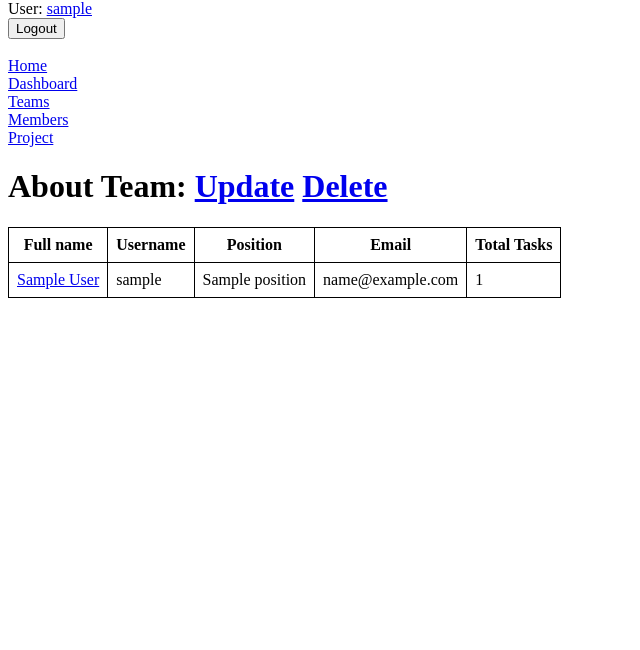
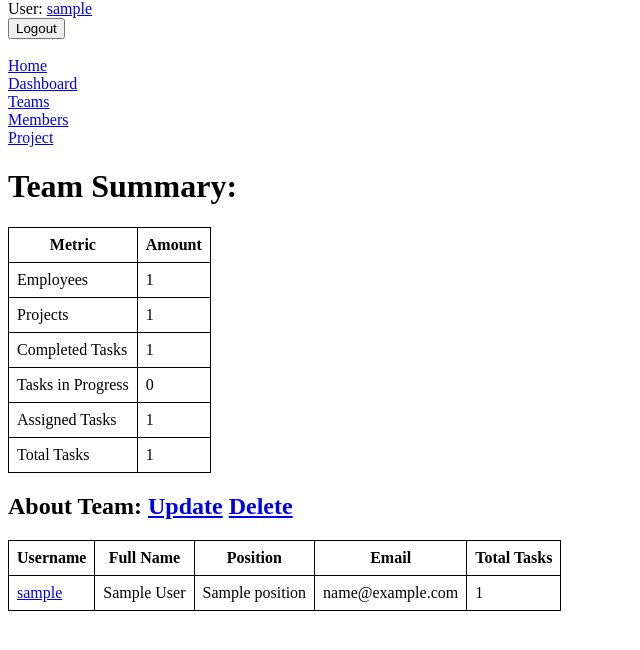
Before and after one commit to msubchak/team-task-manager, a Django app: page /teams/1/ in a window 1280 px wide. Shown: the part 80-730 px from the top of the page, without its empty margins (0-640 px from the left). Run offline with Django 5.2, Linux system fonts and the light colour scheme; a user stored in the database is signed in; tables that the repository leaves empty hold one stand-in row (values such as "Sample post").

Commit message:
feat: Update Team List task counts to calculate via projects; Add Team Summary with details to Team Detail view

```diff
--- a/tasks/views.py
+++ b/tasks/views.py
@@ -178,15 +178,16 @@ class TeamListView(LoginRequiredMixin, generic.ListView):
         return Team.objects.annotate(
             num_workers=Count("workers", distinct=True),
             num_projects=Count("project", distinct=True),
-            num_tasks=Count("workers__task", distinct=True),
+            num_tasks=Count("project__tasks", distinct=True),
             complete_tasks=Count(
-                "workers__task",
-                filter=Q(workers__task__is_complete=True),
+                "project__tasks",
+                filter=Q(project__tasks__is_complete=True),
                 distinct=True
+
             ),
             in_progress_tasks=Count(
-                "workers__task",
-                filter=Q(workers__task__is_complete=False),
+                "project__tasks",
+                filter=Q(project__tasks__is_complete=False),
                 distinct=True
             )
         )
@@ -196,8 +197,23 @@ class TeamDetailView(LoginRequiredMixin, generic.DetailView):
     model = Team
 
     def get_context_data(self, **kwargs):
-        context = super().get_context_data(**kwargs)
+        team_id = self.kwargs["pk"]
+        context = super(TeamDetailView, self).get_context_data(**kwargs)
         context["workers"] = self.object.workers.all()
+        context["num_workers"] = Worker.objects.filter(team=team_id).count()
+        context["num_projects"] = Project.objects.filter(team=team_id).count()
+        context["complete_tasks"] = Task.objects.filter(
+            project__team=team_id,
+            is_complete=True,
+        ).distinct().count()
+        context["in_progress"] = Task.objects.filter(
+            project__team=team_id,
+            is_complete=False,
+        ).distinct().count()
+        context["assigned_tasks"] = Task.objects.filter(
+            project__team=team_id, assignees__team=team_id,
+        ).distinct().count()
+        context["num_tasks"] = Task.objects.filter(project__team=team_id).distinct().count()
         return context
 
 
--- a/templates/tasks/team_detail.html
+++ b/templates/tasks/team_detail.html
@@ -1,15 +1,50 @@
 {% extends "base.html" %}
 {% block content %}
   <h1>
-    About Team:
-    <a href="{% url 'tasks:team-update' team.id %}">Update</a>
-    <a href="{% url 'tasks:team-delete' team.id %}">Delete</a>
+    Team Summary:
   </h1>
   <table class="team-detail">
     <thead>
     <tr>
-      <th>Full name</th>
+      <th>Metric</th>
+      <th>Amount</th>
+    </tr>
+    </thead>
+    <tbody>
+    <tr>
+      <td>Employees</td>
+      <td>{{ num_workers }}</td>
+    </tr>
+    <tr>
+      <td>Projects</td>
+      <td>{{ num_projects }}</td>
+    <tr>
+      <td>Completed Tasks</td>
+      <td>{{ complete_tasks }}</td>
+    </tr>
+    <td>Tasks in Progress</td>
+    <td>{{ in_progress }}</td>
+    </tr>
+    <tr>
+      <td>Assigned Tasks</td>
+      <td>{{ assigned_tasks }}</td>
+    </tr>
+    <tr>
+      <td>Total Tasks</td>
+      <td>{{ num_tasks }}</td>
+    </tr>
+    </tbody>
+  </table>
+  <h2>
+    About Team:
+    <a href="{% url 'tasks:team-update' team.id %}">Update</a>
+    <a href="{% url 'tasks:team-delete' team.id %}">Delete</a>
+  </h2>
+  <table class="team-detail">
+    <thead>
+    <tr>
       <th>Username</th>
+      <th>Full Name</th>
       <th>Position</th>
       <th>Email</th>
       <th>Total Tasks</th>
@@ -19,9 +54,9 @@
     {% for worker in workers %}
       <tr>
         <td>
-          <a href="{% url 'tasks:worker-detail' worker.id %}">{{ worker.first_name }} {{ worker.last_name }}</a>
+          <a href="{% url 'tasks:worker-detail' worker.id %}">{{ worker.username }}</a>
         </td>
-        <td>{{ worker.username }}</td>
+        <td>{{ worker.first_name }} {{ worker.last_name }}</td>
         <td>{{ worker.position }}</td>
         <td>{{ worker.email }}</td>
         <td>{{ worker.task_set.count }}</td>
```
Also changed, not shown: tasks/forms.py (line endings or trailing spaces).
